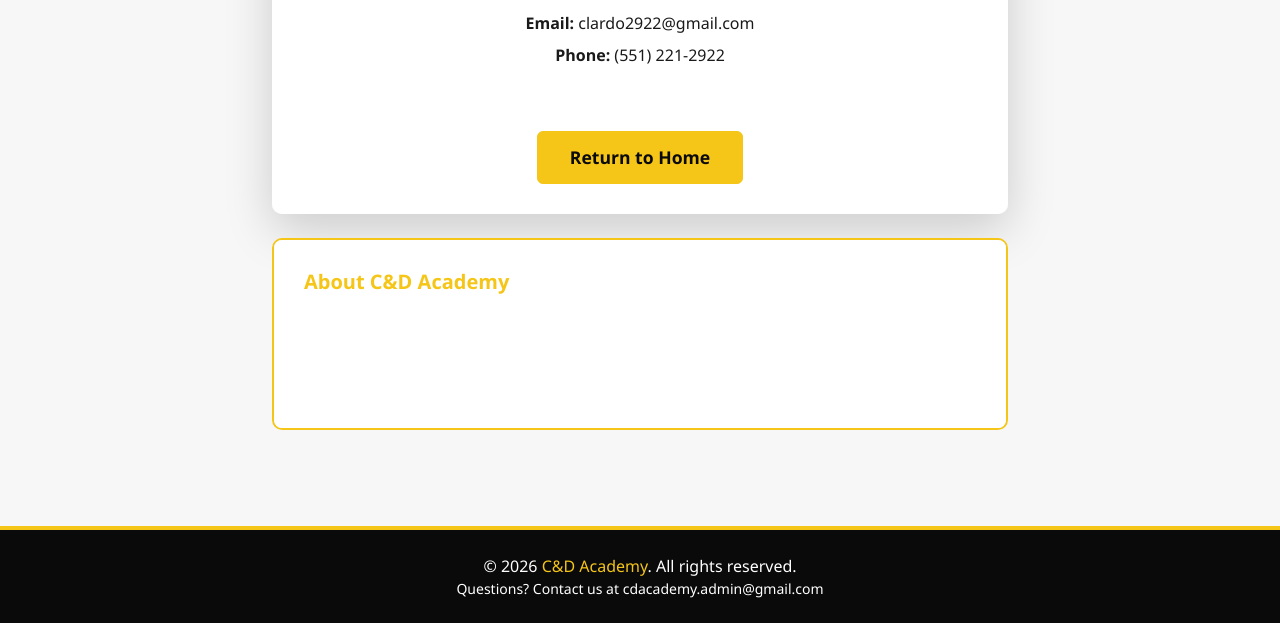
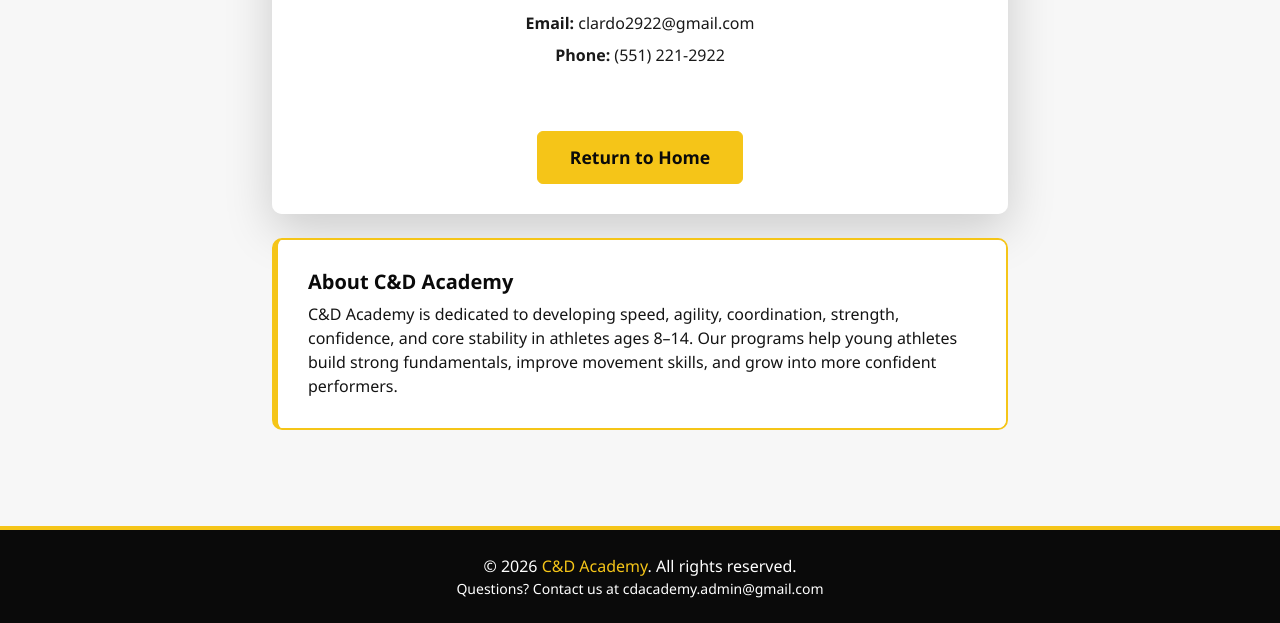
Before and after one commit to Bapthekid/cd-academy, a Flask app: page /success in a window 1280 px wide. Shown: the part 678-1301 px from the top of the page. Run offline with Flask 3, Linux system fonts and the light colour scheme.

Commit message:
update the About C&D Academy

```diff
--- a/static/style.css
+++ b/static/style.css
@@ -189,18 +189,23 @@ main {
 }
 
 .cd-info-card {
-    background-color: var(--cd-black-soft) !important;
+    background-color: var(--cd-white) !important;
     border: 2px solid var(--cd-yellow) !important;
-    color: var(--cd-white);
+    border-left: 6px solid var(--cd-yellow) !important;
+    color: var(--cd-black-soft);
+}
+
+.cd-info-card .card-body {
+    background-color: var(--cd-white) !important;
 }
 
 .cd-info-card .card-title {
-    color: var(--cd-yellow);
+    color: var(--cd-black) !important;
     font-weight: 700;
 }
 
 .cd-info-card .card-text {
-    color: rgba(255, 255, 255, 0.9);
+    color: var(--cd-black-soft) !important;
 }
 
 /* Typography accents */
```
